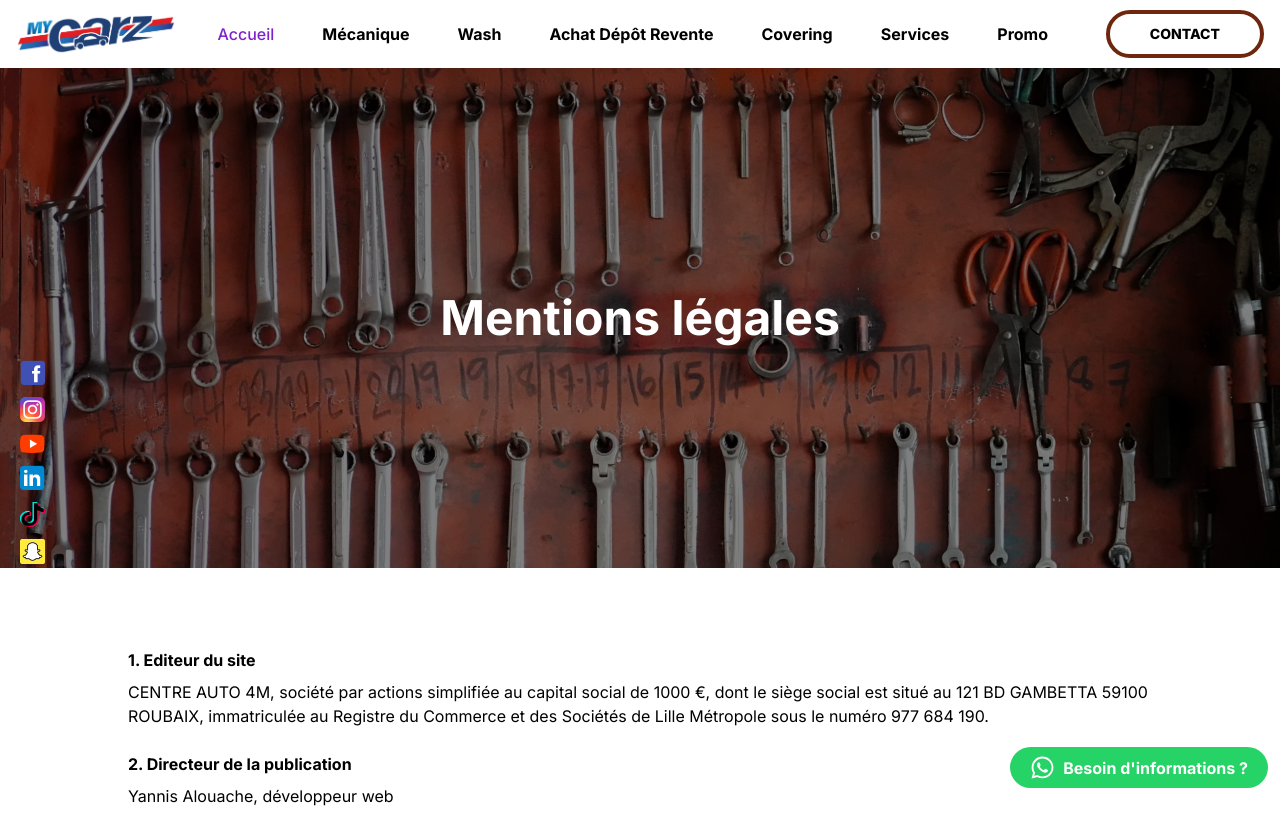
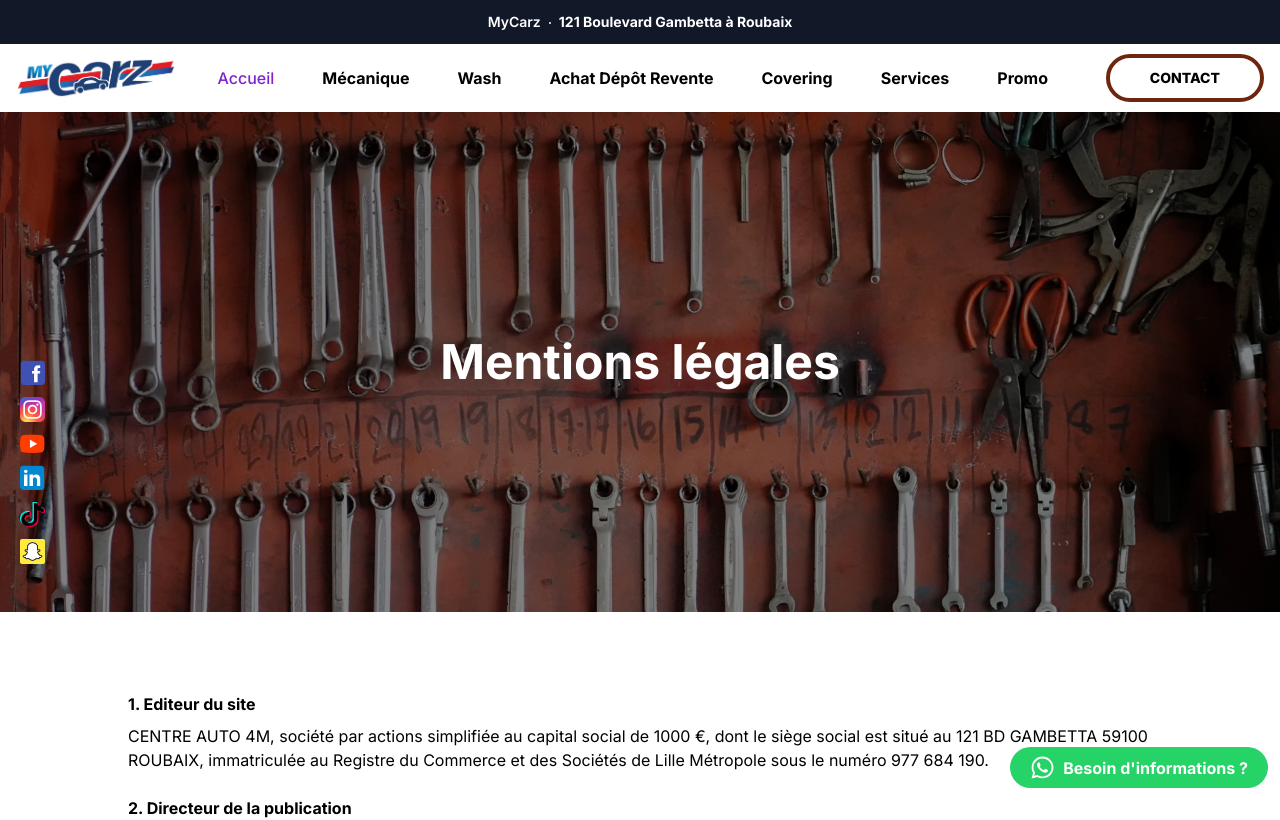
Before and after one commit to Yannis-Alouache/MyCarz, a Next.js app in the folder frontend/: page /mentions-legales in a window 1280 px wide. Shown: the top 820 px of the page. Built offline with nearby package versions, Linux system fonts and the light colour scheme.

Commit message:
[+] added banner

```diff
--- a/frontend/src/app/_components/HomeHeroBanner/HomeHeroBanner.jsx
+++ b/frontend/src/app/_components/HomeHeroBanner/HomeHeroBanner.jsx
@@ -7,7 +7,7 @@ import HomeBannerCar from "@/app/_assets/HomeBannerCar.png"
 
 const HomeHeroBanner = () => {
   return (
-    <section className="pt-64 z-10 relative mb-24">
+    <section className="pt-48 z-10 relative mb-24">
         <div className="container mx-auto">
             <div className="grid grid-cols-12">
                 <div className="col-span-6">
--- a/frontend/src/app/layout.js
+++ b/frontend/src/app/layout.js
@@ -14,6 +14,23 @@ export default function RootLayout({ children }) {
   return (
     <html lang="fr">
       <body className={inter.className}>
+
+      <div class="relative isolate flex items-center gap-x-6 overflow-hidden bg-gray-900 px-6 py-2.5 sm:px-3.5 sm:before:flex-1">
+        <div class="flex flex-wrap items-center gap-x-4 gap-y-2">
+          <p class="text-sm leading-6 font-bold text-white">
+            <strong class="font-semibold">MyCarz</strong><svg viewBox="0 0 2 2" class="mx-2 inline h-0.5 w-0.5 fill-current" aria-hidden="true"><circle cx="1" cy="1" r="1" /></svg>121 Boulevard Gambetta à Roubaix
+          </p>
+        </div>
+        <div class="flex flex-1 justify-end">
+          <button type="button" class="-m-3 p-3 focus-visible:outline-offset-[-4px]">
+            <span class="sr-only">Dismiss</span>
+            <svg class="h-5 w-5 text-gray-900" viewBox="0 0 20 20" fill="currentColor" aria-hidden="true">
+              <path d="M6.28 5.22a.75.75 0 00-1.06 1.06L8.94 10l-3.72 3.72a.75.75 0 101.06 1.06L10 11.06l3.72 3.72a.75.75 0 101.06-1.06L11.06 10l3.72-3.72a.75.75 0 00-1.06-1.06L10 8.94 6.28 5.22z" />
+            </svg>
+          </button>
+        </div>
+      </div>
+
         <SocialSidebar />
         <WhatsappBadge />
         {children}
```
